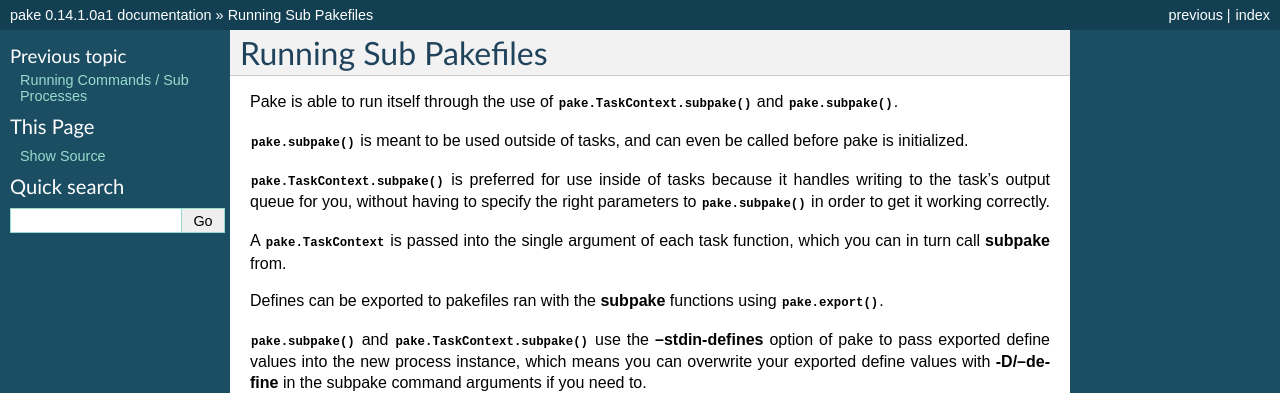
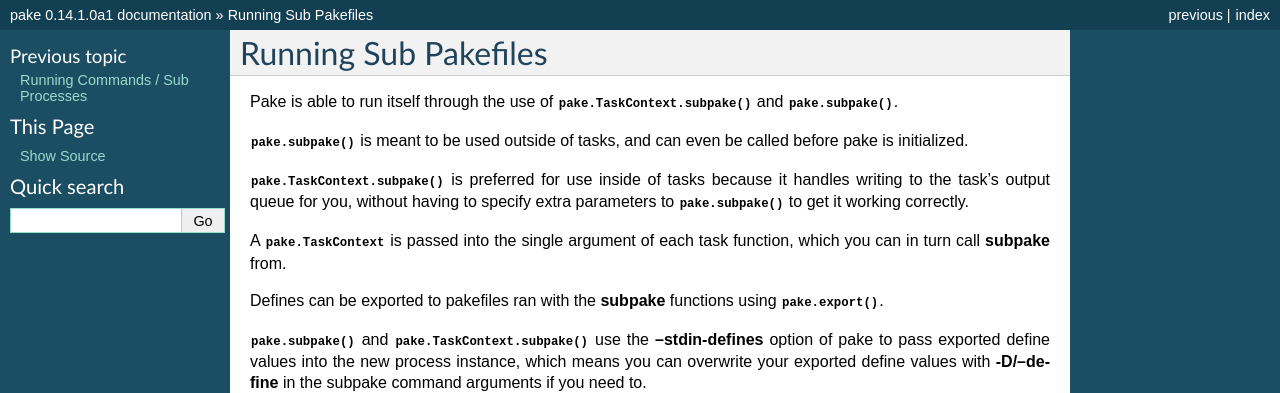
Before and after one commit to Teriks/pake, a Sphinx documentation site: the page built from docs/source/subpake.rst, in a window 1280 px wide. Shown: the top 393 px of the page. Built offline with Sphinx 7.4.7, drawn with Linux system fonts in a browser that asks for light colours.

Commit message:
Rewording in subpake.rst doc page

```diff
--- a/docs/source/subpake.rst
+++ b/docs/source/subpake.rst
@@ -8,8 +8,8 @@ and :py:meth:`pake.subpake`.
 called before pake is initialized.
 
 :py:meth:`pake.TaskContext.subpake` is preferred for use inside of tasks because
-it handles writing to the task's output queue for you, without having to specify the right
-parameters to :py:meth:`pake.subpake` in order to get it working correctly.
+it handles writing to the task's output queue for you, without having to specify
+extra parameters to :py:meth:`pake.subpake` to get it working correctly.
 
 A :py:class:`pake.TaskContext` is passed into the single argument of each task function,
 which you can in turn call **subpake** from.
```
